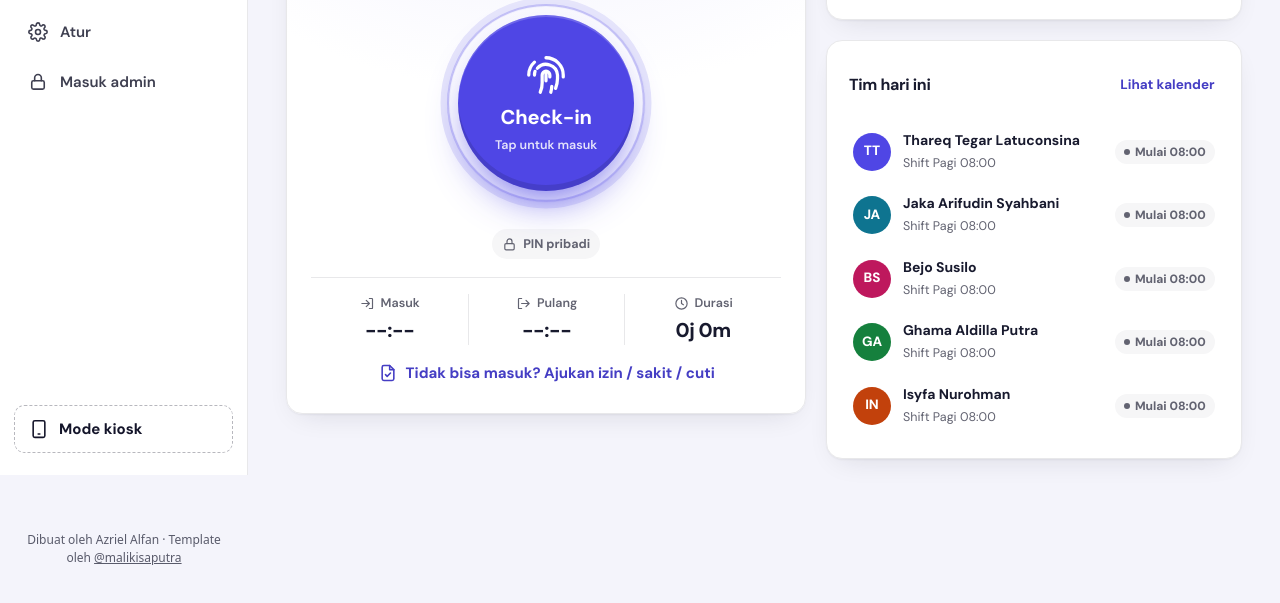
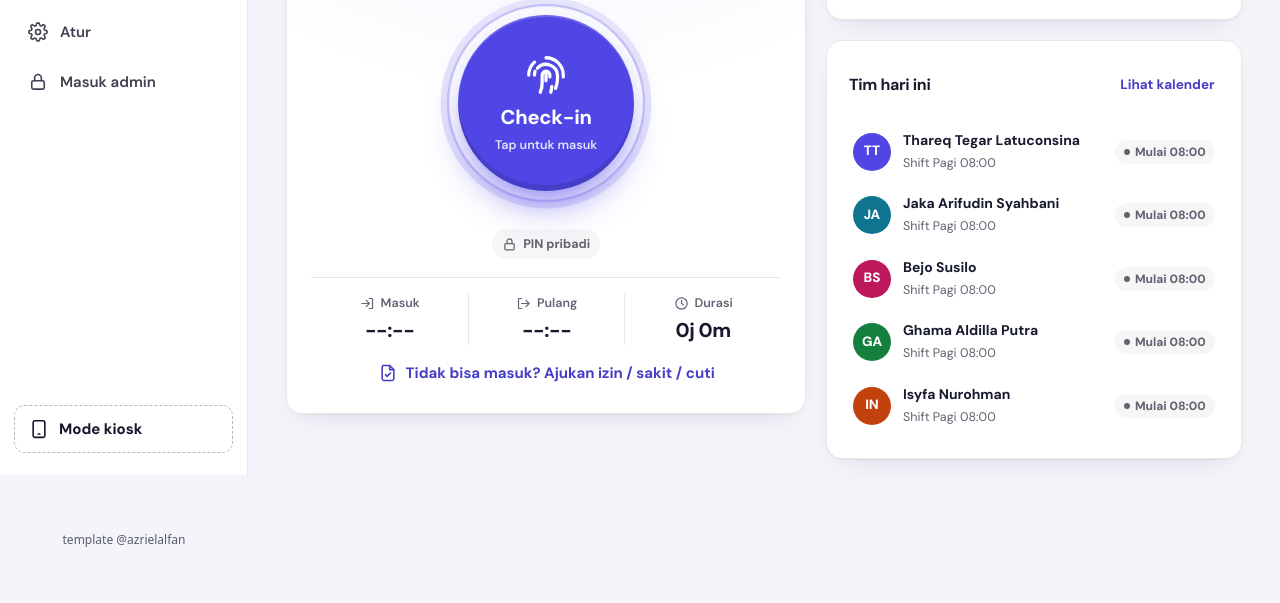
Before and after one commit to azrielalfan04-ctrl/Absens-Staff-Proyek-KIG, a plain HTML site: page index.html in a window 1280 px wide. Shown: the part 325-928 px from the top of the page. Drawn offline with nearby package versions, Linux system fonts and the light colour scheme.

Commit message:
Update index.html

```diff
--- a/index.html
+++ b/index.html
@@ -258,6 +258,5 @@
 <div class="toast" id="toast" role="status" aria-live="polite"></div>
 <script src="https://cdn.jsdelivr.net/npm/@supabase/supabase-js@2"></script>
 <script src="app.js"></script>
-  <p class="kredit-maliki" style="margin:24px auto 112px;padding:0 16px;text-align:center;font:12px/1.5 system-ui,sans-serif;opacity:.7">Dibuat oleh Azriel Alfan · Template oleh <a href="https://malikisaputra.biz.id" target="_blank" rel="noopener" style="color:inherit">@malikisaputra</a></p>
-</body>
+ <p class="kredit-maliki" style="margin:24px auto 112px;padding:0 16px;text-align:center;font:12px/1.5 system-ui,sans-serif;opacity:.7">template @azrielalfan</p>
 </html>
```
